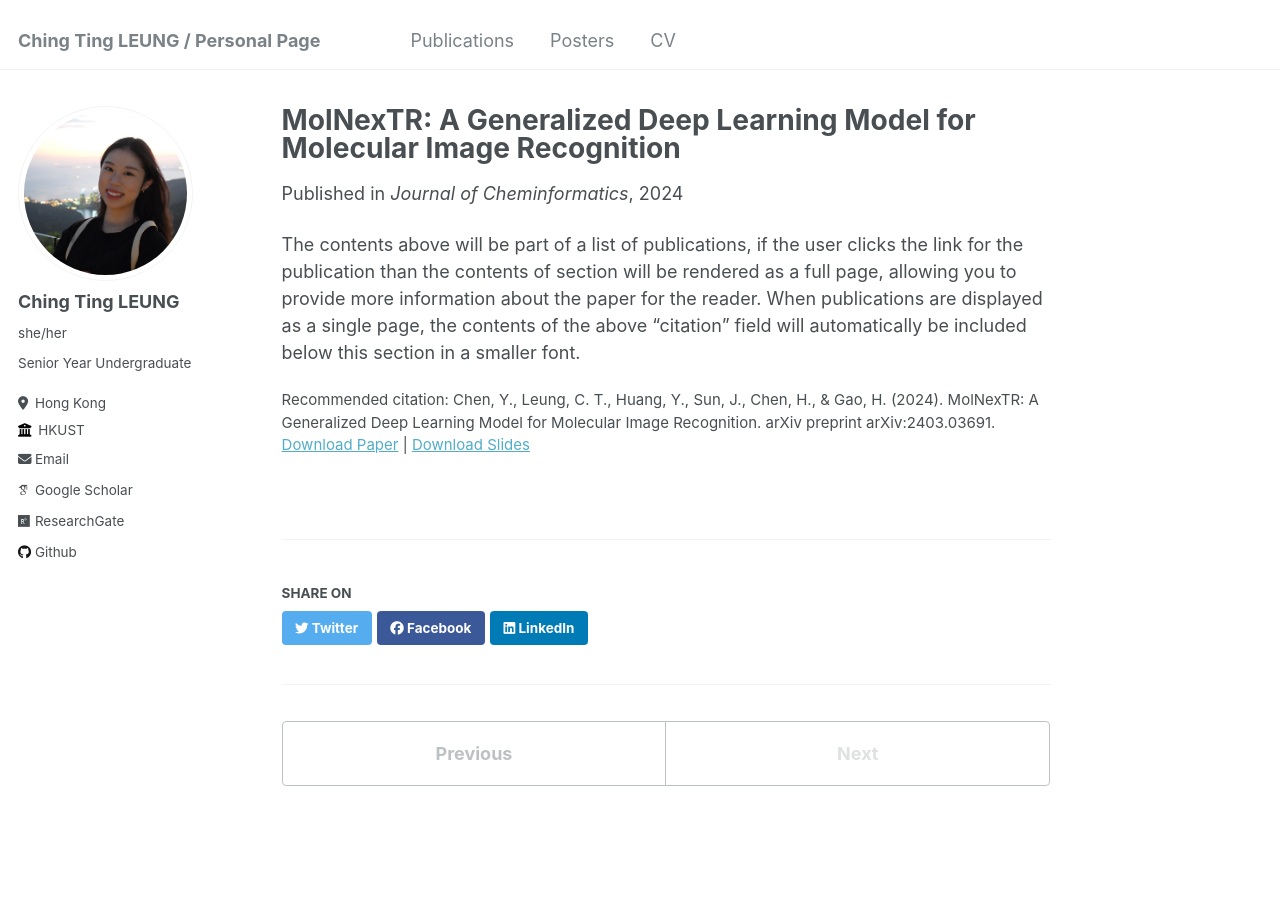
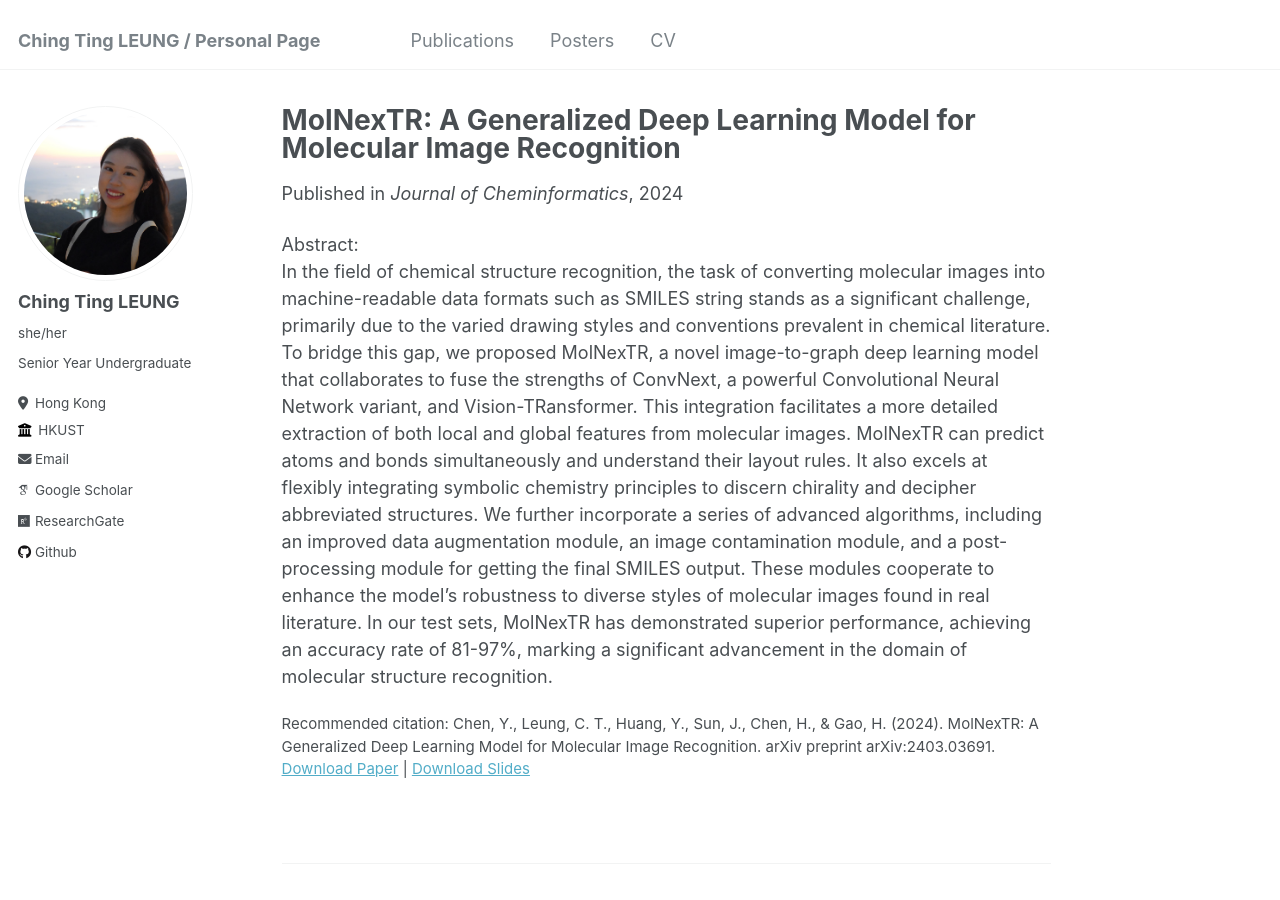
Before and after one commit to ting2025/ting2025.github.io, a Jekyll site: the page built from _publications/MolNexTR.md, in a window 1280 px wide and 900 px high. Built offline with Jekyll 4.4.1, drawn with Linux system fonts in a browser that asks for light colours; some web fonts are replaced.

Commit message:
Update MolNexTR.md

```diff
--- a/_publications/MolNexTR.md
+++ b/_publications/MolNexTR.md
@@ -9,5 +9,5 @@ slidesurl: 'https://arxiv.org/abs/2403.03691'
 paperurl: 'https://arxiv.org/abs/2403.03691'
 citation: 'Chen, Y., Leung, C. T., Huang, Y., Sun, J., Chen, H., & Gao, H. (2024). MolNexTR: A Generalized Deep Learning Model for Molecular Image Recognition. arXiv preprint arXiv:2403.03691.'
 ---
-
-The contents above will be part of a list of publications, if the user clicks the link for the publication than the contents of section will be rendered as a full page, allowing you to provide more information about the paper for the reader. When publications are displayed as a single page, the contents of the above "citation" field will automatically be included below this section in a smaller font.
+Abstract:<br/>
+In the field of chemical structure recognition, the task of converting molecular images into machine-readable data formats such as SMILES string stands as a significant challenge, primarily due to the varied drawing styles and conventions prevalent in chemical literature. To bridge this gap, we proposed MolNexTR, a novel image-to-graph deep learning model that collaborates to fuse the strengths of ConvNext, a powerful Convolutional Neural Network variant, and Vision-TRansformer. This integration facilitates a more detailed extraction of both local and global features from molecular images. MolNexTR can predict atoms and bonds simultaneously and understand their layout rules. It also excels at flexibly integrating symbolic chemistry principles to discern chirality and decipher abbreviated structures. We further incorporate a series of advanced algorithms, including an improved data augmentation module, an image contamination module, and a post-processing module for getting the final SMILES output. These modules cooperate to enhance the model's robustness to diverse styles of molecular images found in real literature. In our test sets, MolNexTR has demonstrated superior performance, achieving an accuracy rate of 81-97%, marking a significant advancement in the domain of molecular structure recognition.
```
